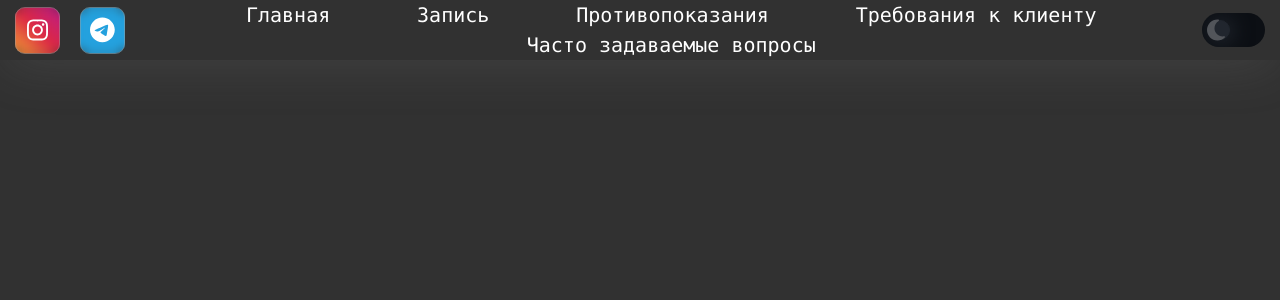
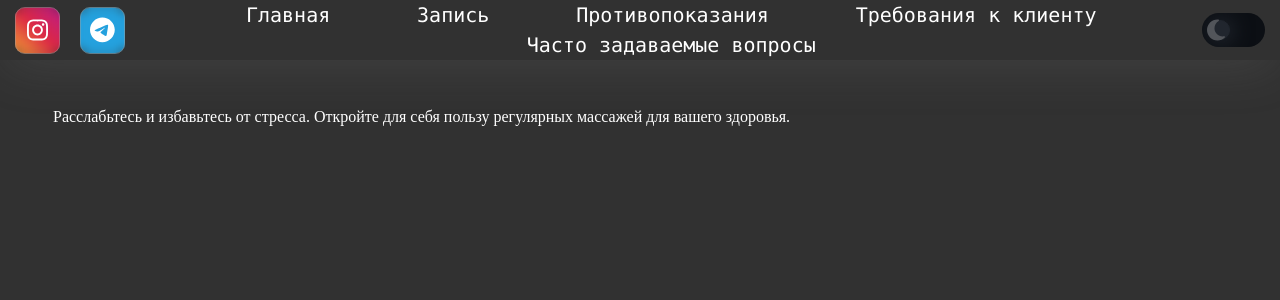
Before and after one commit to Romangergisevich/massage, a React (Vite) app: page / in a window 1280 px wide. Shown: the top 300 px of the page. Built offline with nearby package versions, Linux system fonts and the light colour scheme.

Commit message:
main text confirmed

```diff
--- a/src/App.tsx
+++ b/src/App.tsx
@@ -4,6 +4,8 @@ const App: React.FC = () => {
   return (
     <>
       <MainHeader />
+      Расслабьтесь и избавьтесь от стресса. Откройте для себя пользу регулярных массажей
+      для вашего здоровья.
     </>
   );
 };
```
